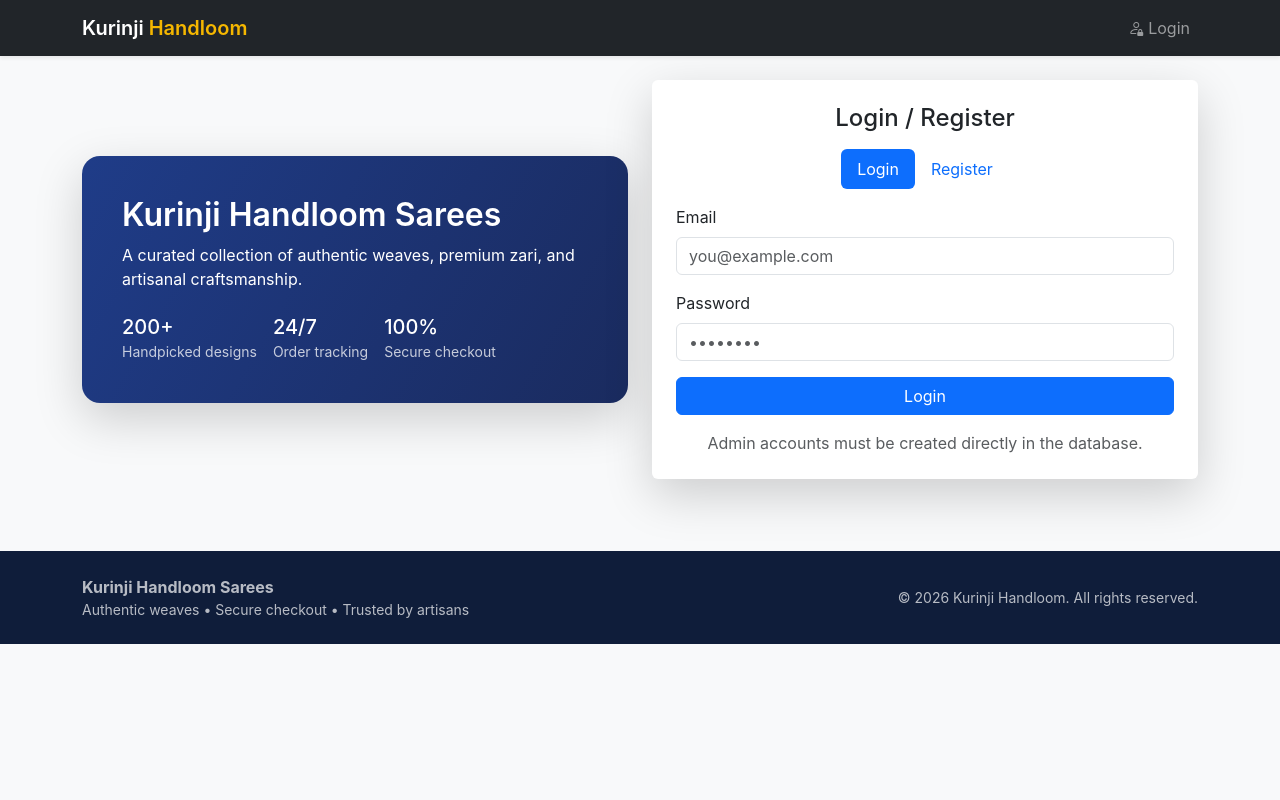
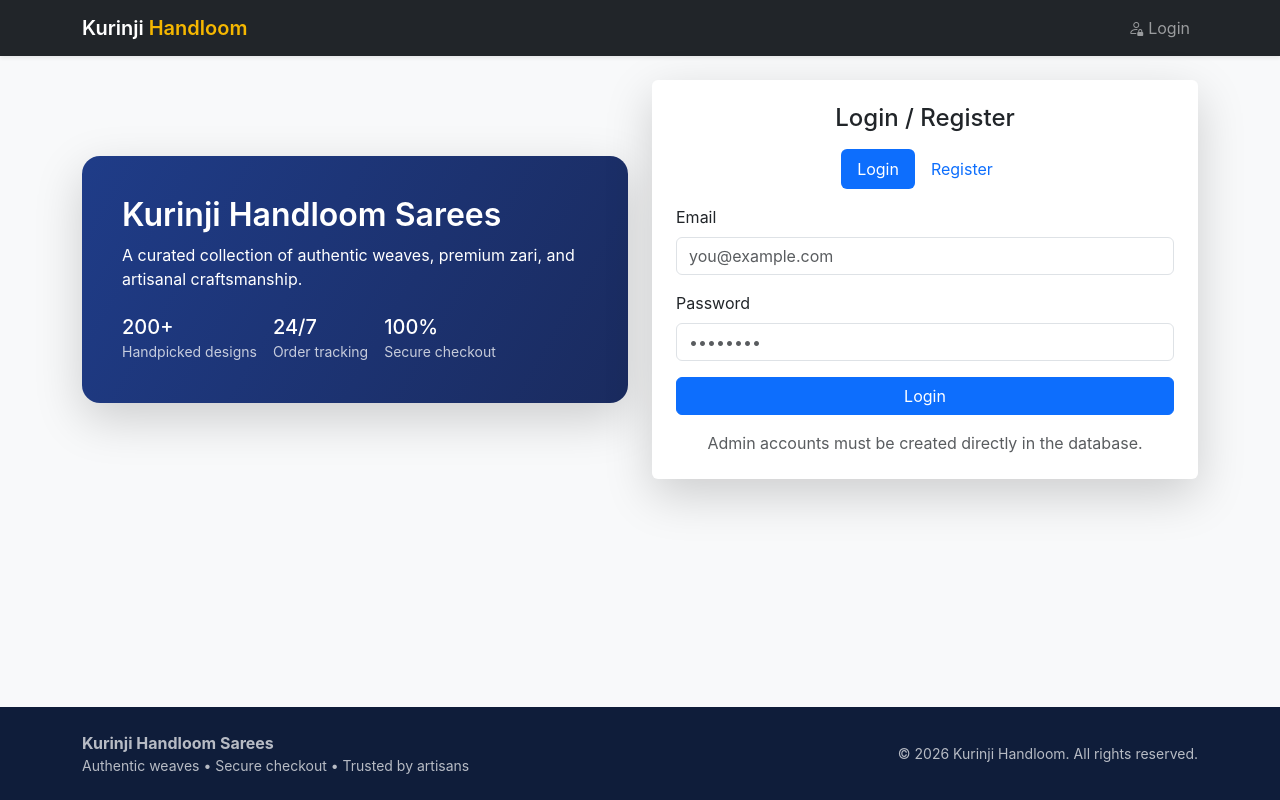
Before and after one commit to keerthu32/saree, a PHP site: page / in a window 1280 px wide. Run offline with PHP 8.4, Linux system fonts and the light colour scheme.

Commit message:
Fix footer placement across pages

```diff
--- a/assets/styles.css
+++ b/assets/styles.css
@@ -6,6 +6,13 @@
 
 body {
     font-family: "Inter", "Segoe UI", system-ui, sans-serif;
+    min-height: 100vh;
+    display: flex;
+    flex-direction: column;
+}
+
+main.app-content {
+    flex: 1;
 }
 
 .navbar-brand span {
@@ -60,4 +67,5 @@ body {
 .footer {
     background: #0f1d3a;
     color: rgba(255, 255, 255, 0.7);
+    margin-top: auto;
 }
--- a/includes/footer.php
+++ b/includes/footer.php
@@ -1,4 +1,5 @@
-</div>
+    </div>
+</main>
 <footer class="footer mt-5">
     <div class="container py-4 d-flex flex-column flex-md-row justify-content-between align-items-center">
         <div>
--- a/includes/header.php
+++ b/includes/header.php
@@ -39,4 +39,5 @@ $user = current_user();
         </div>
     </div>
 </nav>
-<div class="container py-4">
+<main class="app-content">
+    <div class="container py-4">
```
